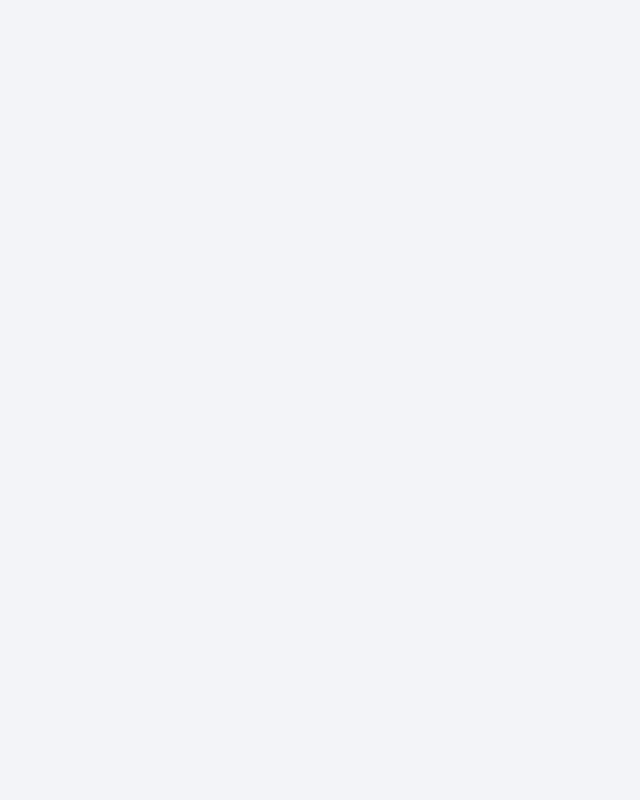
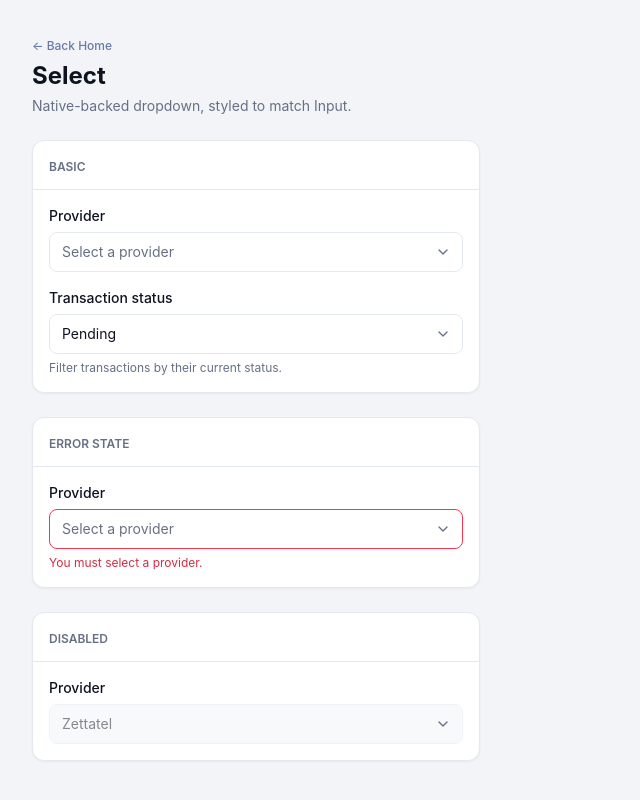
Before and after one commit to Nehemiah51000/icore-sms-design-system, a React (Vite) app: page /select in a window 1280 px wide. Before the commit this address had no page. Shown: the whole page, without its empty margins (0-640 px from the left). Built offline with nearby package versions, Linux system fonts and the light colour scheme.

Commit message:
FEAT: add Select detail page and wire into home gallery

```diff
--- a/src/App.tsx
+++ b/src/App.tsx
@@ -5,6 +5,7 @@ import { TypographyPage } from './pages/TypographyPage';
 import { ButtonPage } from './pages/ButtonPage';
 import { InputPage } from './pages/InputPage';
 import { StatusBadgePage } from './pages/StatusBadgePage';
+import { SelectPage } from './pages/SelectPage';
 
 function App() {
   return (
@@ -15,6 +16,7 @@ function App() {
       <Route path='/button' element={<ButtonPage />} />
       <Route path='/input' element={<InputPage />} />
       <Route path='/status-badge' element={<StatusBadgePage />} />
+      <Route path='/select' element={<SelectPage />} />
     </Routes>
   );
 }
--- a/src/pages/Home.tsx
+++ b/src/pages/Home.tsx
@@ -4,6 +4,7 @@ import { Button } from '../ui/Button/Button';
 import { ThemeToggle } from '../ui/ThemeToggle/ThemeToggle';
 import { Input } from '../ui/Input/Input';
 import { StatusBadge } from '../ui/StatusBadge/StatusBadge';
+import { Select } from '../ui/Select/Select';
 
 export function Home() {
   return (
@@ -83,7 +84,7 @@ export function Home() {
                 <Input
                   placeholder='2547XXXXXXXX'
                   leftIcon={<Phone className='h-4 w-4' />}
-                  className='max-w-45'
+                  className='max-w-full'
                 />
               }
             />
@@ -104,6 +105,20 @@ export function Home() {
                 </div>
               }
             />
+
+            <PreviewCard
+              title='Select'
+              status='stable'
+              description='Native-backed dropdown for providers, status filters'
+              to='/select'
+              preview={
+                <Select
+                  options={[{ value: 'zettatel', label: 'Zettatel' }]}
+                  defaultValue='zettatel'
+                  className='max-w-full'
+                />
+              }
+            />
           </div>
         </section>
       </main>
--- /dev/null
+++ b/src/pages/SelectPage.tsx
@@ -0,0 +1,88 @@
+import { Link } from 'react-router-dom';
+import { Select } from '../ui/Select/Select';
+import { Card, CardHeader, CardBody } from '../ui/Card/Card';
+
+const providerOptions = [
+  { value: 'zettatel', label: 'Zettatel' },
+  { value: 'hostpinnacle', label: 'HostPinnacle' },
+  { value: 'advanta', label: 'Advanta' },
+];
+
+const statusOptions = [
+  { value: 'pending', label: 'Pending' },
+  { value: 'success', label: 'Success' },
+  { value: 'failed', label: 'Failed' },
+];
+
+export function SelectPage() {
+  return (
+    <div className='min-h-screen bg-bg-base text-text-main p-4 sm:p-8'>
+      <header className='mb-6'>
+        <Link
+          to='/'
+          className='text-xs font-medium text-navy-400 hover:underline'>
+          ← Back Home
+        </Link>
+        <h1 className='text-xl sm:text-2xl font-bold mt-1'>Select</h1>
+        <p className='text-sm text-text-muted mt-1'>
+          Native-backed dropdown, styled to match Input.
+        </p>
+      </header>
+
+      <div className='space-y-6 max-w-md'>
+        <Card>
+          <CardHeader>
+            <span className='text-xs font-semibold uppercase text-text-muted'>
+              Basic
+            </span>
+          </CardHeader>
+          <CardBody className='space-y-4'>
+            <Select
+              label='Provider'
+              placeholder='Select a provider'
+              options={providerOptions}
+            />
+            <Select
+              label='Transaction status'
+              options={statusOptions}
+              defaultValue='pending'
+              hint='Filter transactions by their current status.'
+            />
+          </CardBody>
+        </Card>
+
+        <Card>
+          <CardHeader>
+            <span className='text-xs font-semibold uppercase text-text-muted'>
+              Error state
+            </span>
+          </CardHeader>
+          <CardBody>
+            <Select
+              label='Provider'
+              placeholder='Select a provider'
+              options={providerOptions}
+              error='You must select a provider.'
+            />
+          </CardBody>
+        </Card>
+
+        <Card>
+          <CardHeader>
+            <span className='text-xs font-semibold uppercase text-text-muted'>
+              Disabled
+            </span>
+          </CardHeader>
+          <CardBody>
+            <Select
+              label='Provider'
+              options={providerOptions}
+              defaultValue='zettatel'
+              disabled
+            />
+          </CardBody>
+        </Card>
+      </div>
+    </div>
+  );
+}
```
